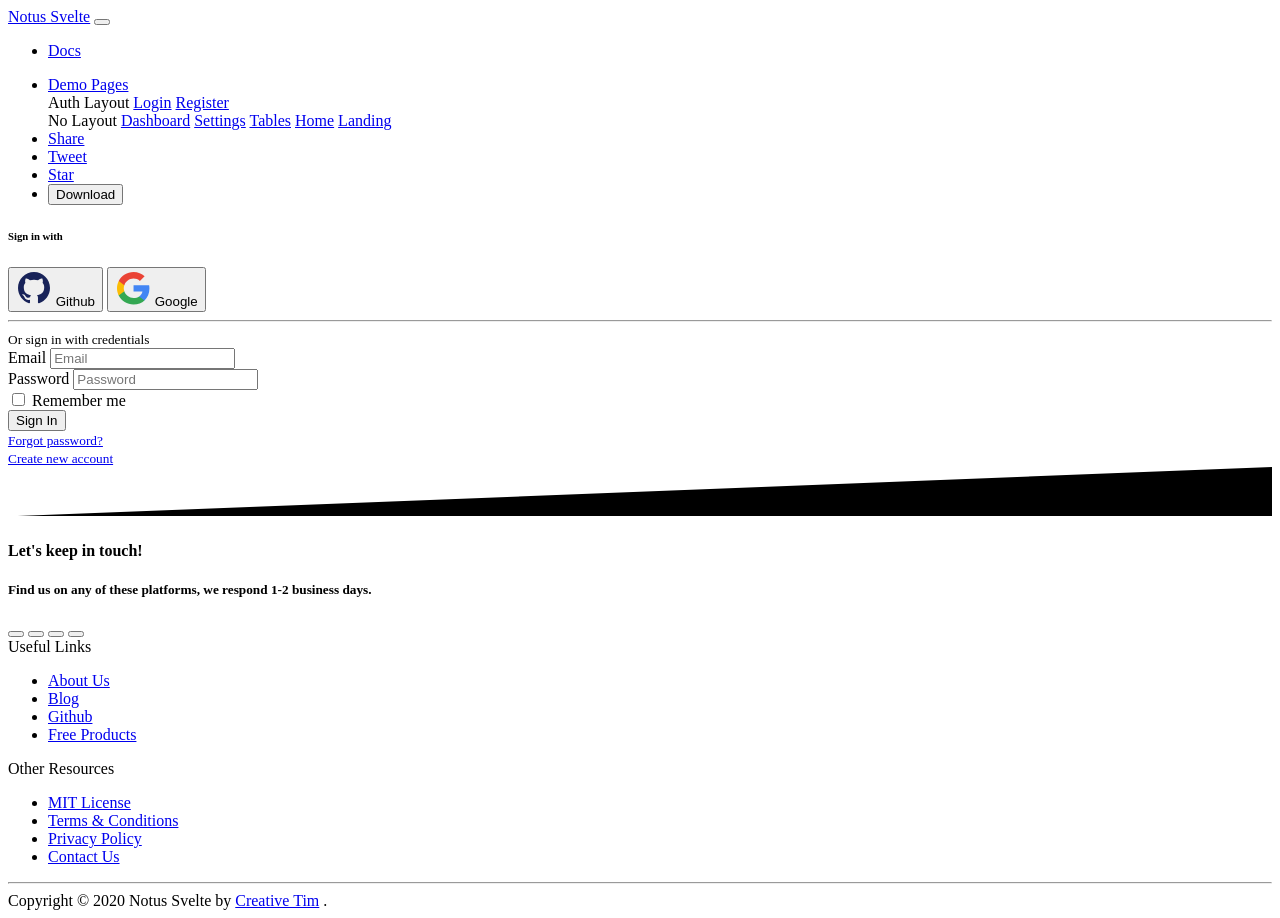
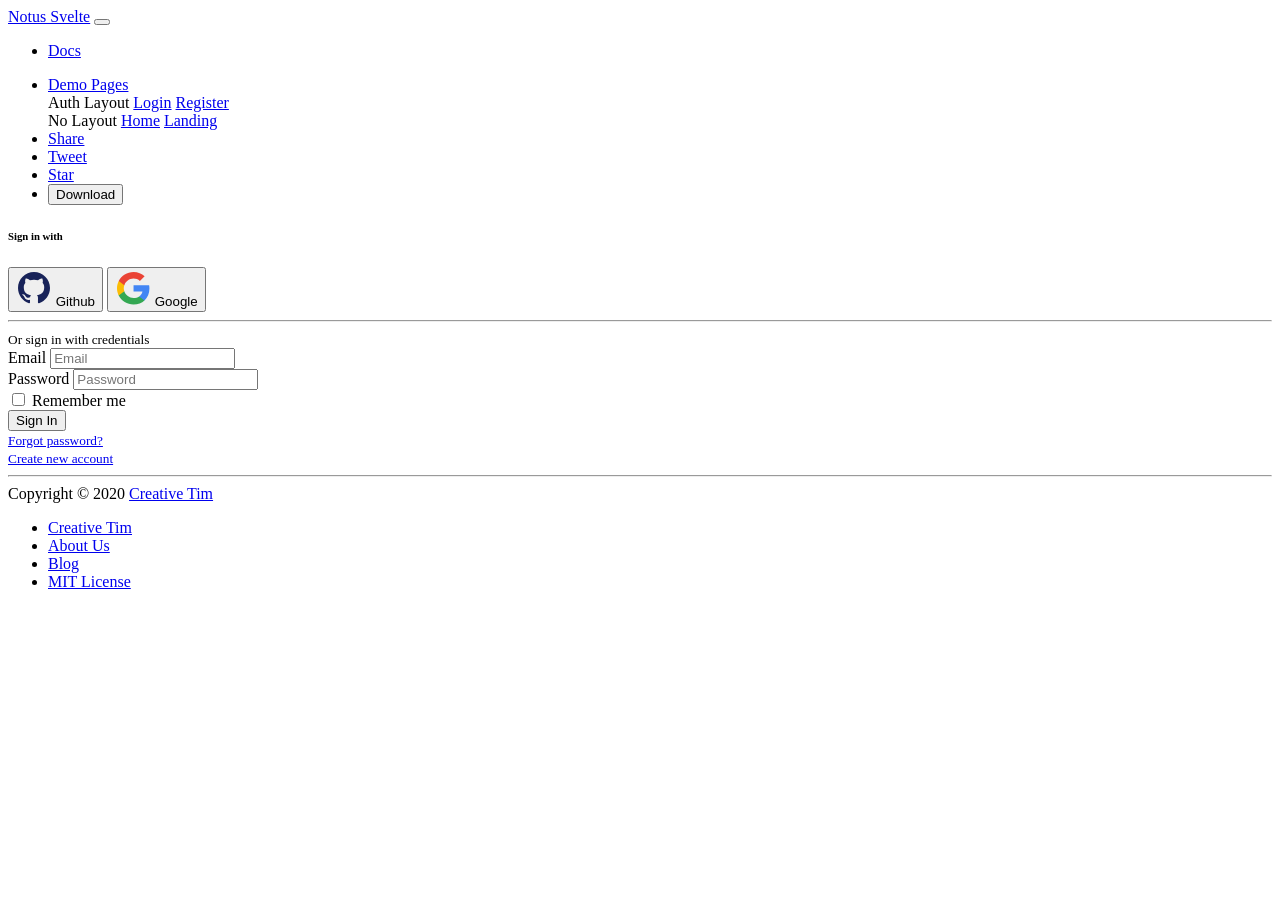
Before and after one commit to dancingfrog/my-svelte-project, a Svelte app: page /auth/login in a window 1280 px wide. After the commit the page ends 800 px from the top, so only its background shows below. Built offline with nearby package versions, Linux system fonts and the light colour scheme; the HTML template or start-up script is replaced by a standard one.

Commit message:
setup dev and skip login variables

```diff
--- a/src/App.svelte
+++ b/src/App.svelte
@@ -24,7 +24,7 @@
 
 	export let skip = true; // set to true to auto-login when not developing
 
-	export let authenticated = skip || DEV;
+	export let authenticated = DEV;
 
 	export let auth = writable(authenticated);
 
@@ -38,7 +38,7 @@
 			navigate("/auth/login", { replace: false });
 		}
 
-		if (!!DEV && !skip) {
+		if (!DEV && !!skip) {
 			setTimeout(() => {
 				if (!$auth) {
 					// After timeout, set auth to true and redirect
```
